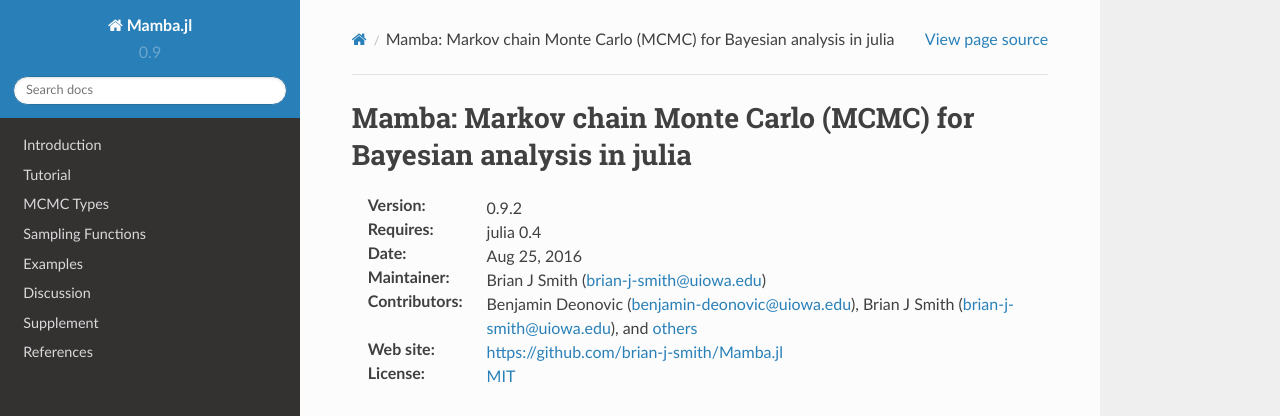
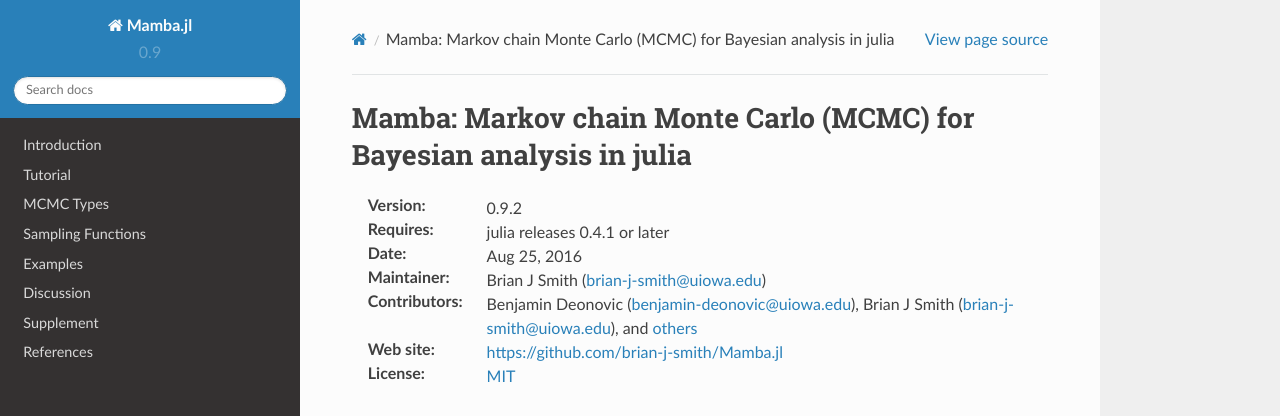
Before and after one commit to brian-j-smith/Mamba.jl, a Sphinx documentation site: the page built from doc/index.rst, in a window 1280 px wide and 900 px high. Shown: the top 416 px of the window. Built offline with Sphinx 7.4.7 and the Read the Docs theme 2.0.0, drawn with Linux system fonts in a browser that asks for light colours; formulas are drawn with MathJax 3.

Commit message:
Revert "Cap package compatibility at julia 0.5-."
This reverts commit 042449fec196ee27d7386ad983c8f593932a6e28.

```diff
--- a/doc/index.rst
+++ b/doc/index.rst
@@ -2,7 +2,7 @@
 =====================================================================
 
 :Version: |release|
-:Requires: julia 0.4
+:Requires: julia releases 0.4.1 or later
 :Date: |today|
 :Maintainer: Brian J Smith (brian-j-smith@uiowa.edu)
 :Contributors: Benjamin Deonovic (benjamin-deonovic@uiowa.edu), Brian J Smith (brian-j-smith@uiowa.edu), and `others <https://github.com/brian-j-smith/Mamba.jl/contributors>`_
```
Also changed, not shown: 1 other file.
